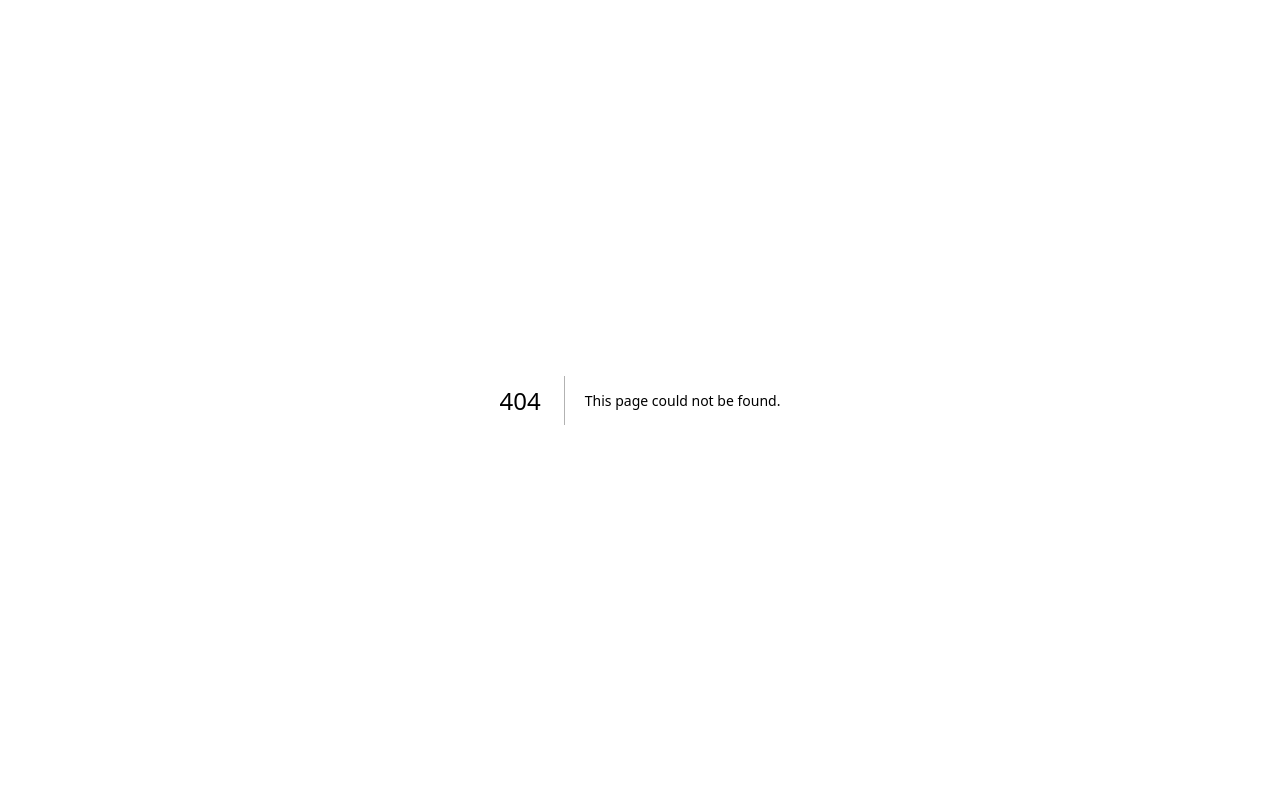
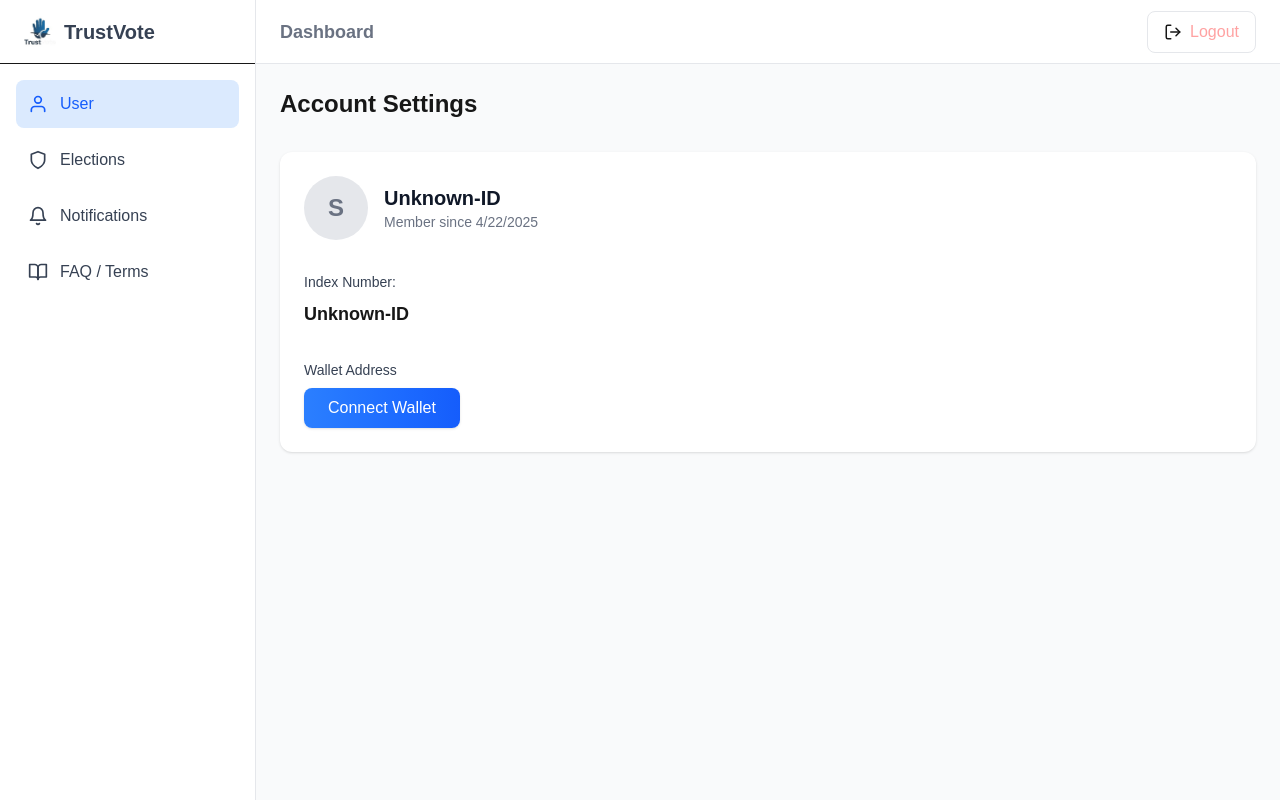
Before and after one commit to chemist-god/trust-vote, a Next.js app: page /dashboard in a window 1280 px wide. Before the commit this address had no page. Built offline with nearby package versions, Linux system fonts and the light colour scheme.

Commit message:
Add voter DashboardPage compnt

```diff
--- /dev/null
+++ b/app/dashboard/page.tsx
@@ -0,0 +1,8 @@
+//import Dashboard from '@/components/Dashboard'
+import Bashboard from '@/components/Bashboard'
+import React from 'react'
+
+export default function DashboardPage({ searchParams }: { searchParams: { studentId?: string } }) {
+  const studentId = searchParams.studentId || 'Unknown‑ID';
+  return <Bashboard studentId={studentId} />;
+}
```
